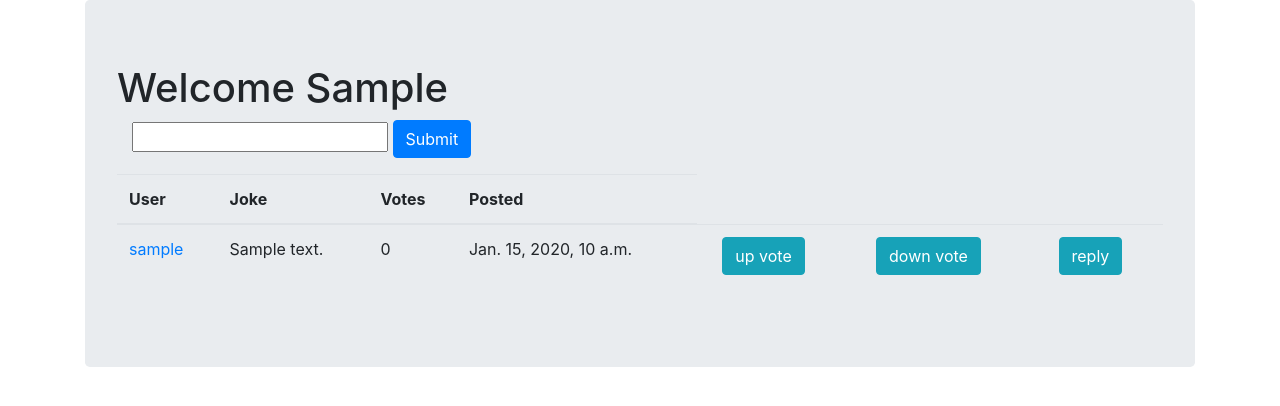
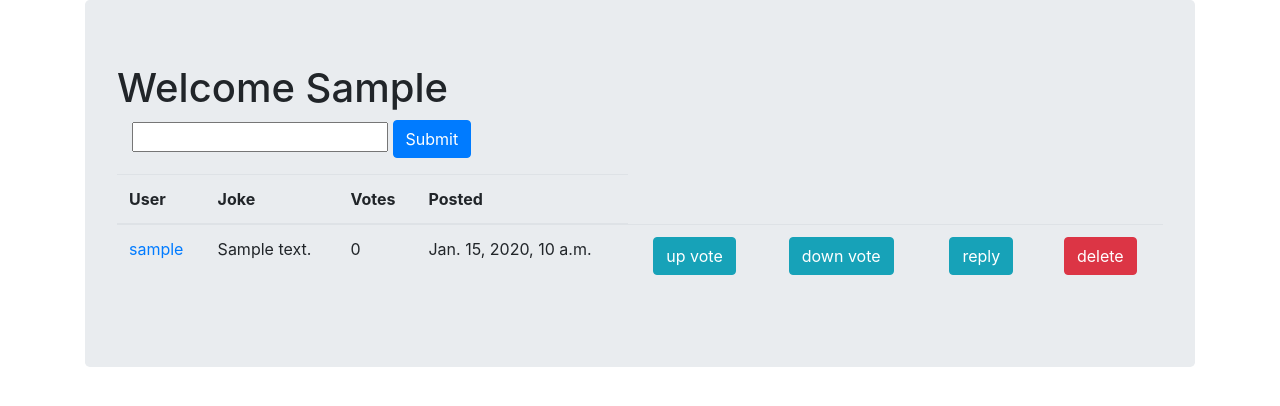
Before and after one commit to dina00/nokat-django, a Django app: page /nokat/least_recent_posts/ in a window 1280 px wide. Shown: the part 112-518 px from the top of the page. Run offline with Django 3.2, Linux system fonts and the light colour scheme; a user stored in the database is signed in; tables that the repository leaves empty hold one stand-in row (values such as "Sample post"); some libraries are stand-ins or nearby versions.

Commit message:
admin can delete jokes

```diff
--- a/nokat_app/models.py
+++ b/nokat_app/models.py
@@ -4,6 +4,8 @@ from django.conf import settings
 from django.contrib.auth.models import User
 from django.contrib import admin
 from django.core.exceptions import ValidationError
+from django.core.validators import RegexValidator
+from django.core.validators import MaxLengthValidator
 
 class UserInfo(models.Model):
     user = models.OneToOneField(User, on_delete=models.CASCADE)
@@ -13,14 +15,18 @@ class UserInfo(models.Model):
 
 class Post(models.Model):
     user = models.ForeignKey(settings.AUTH_USER_MODEL, on_delete=models.CASCADE,blank=True, null=True)
-    content =  models.CharField(max_length=200)
+    content =  models.CharField(max_length=200, validators=[MaxLengthValidator(200, message='max limit exceeded')])
     upvote = models.ManyToManyField(settings.AUTH_USER_MODEL, related_name="upvotes" ,)
     downvote = models.ManyToManyField(settings.AUTH_USER_MODEL, related_name="downvotes" ,)
     timestamp = models.DateTimeField(auto_now_add=True)
     updated_date = models.DateTimeField(blank=True, null=True)
 
     def __str__(self):
-            return self.content
+        return self.content
+
+    def clean_fields(self, exclude=None):
+        if len(self.content)>200:
+             raise ValidationError(('char limit exceeded.'))
 
 class Comment(models.Model):
     user = models.ForeignKey(settings.AUTH_USER_MODEL, on_delete=models.CASCADE)
--- a/nokat_app/templates/index.html
+++ b/nokat_app/templates/index.html
@@ -23,8 +23,8 @@
             <a class="dropdown-item" href="{% url 'nokat_app:least_recent_posts' %}">Oldest</a>
             <a class="dropdown-item" href="{% url 'nokat_app:most_popular_posts' %}">Most Popular</a>
             <a class="dropdown-item" href="{% url 'nokat_app:least_popular_posts' %}">Least Popular</a>
-              <a class="dropdown-item" href="{% url 'nokat_app:recent_activity_posts' %}">Recent Activity</a>
-              <a class="dropdown-item" href="{% url 'nokat_app:oldest_activity_posts' %}">Oldest Activity</a>
+            <a class="dropdown-item" href="{% url 'nokat_app:recent_activity_posts' %}">Recent Activity</a>
+            <a class="dropdown-item" href="{% url 'nokat_app:oldest_activity_posts' %}">Oldest Activity</a>
           </div>
         </li>
       </div>
@@ -71,6 +71,22 @@
       <td scope="row">&nbsp &nbsp<a href="{% url 'nokat_app:upvote' i.id %}" class="btn btn-info">up vote</a></td>
       <td scope="row">&nbsp &nbsp<a href="{% url 'nokat_app:downvote' i.id %}" class="btn btn-info">down vote</a></td>
       <td scope="row">&nbsp &nbsp<a href="{% url 'nokat_app:reply' i.id %}" class="btn btn-info">reply</a></td>
+      {% if user.is_superuser %}
+      <td scope="row">&nbsp &nbsp<a href="#" class="btn btn-danger" data-toggle="modal" data-target="#delete-modal{{i.id}}">delete</a></td>
+      <div class="modal fade in" id="delete-modal{{i.id}}" tabindex="-1" role="dialog" aria-labelledby="delete-modal" aria-hidden="true">
+        <div class="modal-dialog">
+          <div class="modal-content">
+            <div class="modal-body">
+              <p>You are about to delete a record. Do you want to continue?</p>
+              <button type="button" class="btn btn-secondary" data-dismiss="modal">No</button>
+              <a href="{% url 'nokat_app:joke_delete' i.id %}" class="btn btn-danger" type="button">Yes</a>
+            </div>
+          </div>
+          <!-- /.modal-content -->
+        </div>
+        <!-- /.modal-dialog -->
+      </div>
+      {% endif %}
     </tr>
     {% endfor %}
   </table>
--- a/nokat_app/urls.py
+++ b/nokat_app/urls.py
@@ -9,6 +9,7 @@ from django.conf.urls import url
 app_name= 'nokat_app'
 urlpatterns = [
             path('reply/<int:id>', views.reply, name='reply'),
+            path('joke_delete/<int:id>', views.joke_delete, name='joke_delete'),
             path('upvote/<int:id>', views.upvote, name='upvote'),
             path('downvote/<int:id>', views.downvote, name='downvote'),
             path('user_profile/<int:id>', views.user_profile, name='user_profile'),
--- a/nokat_app/views.py
+++ b/nokat_app/views.py
@@ -242,3 +242,10 @@ def oldest_activity_posts(request):
         post_form = FormPost()
 
     return render(request, 'index.html', {'posts': posts,'post_form': post_form})
+
+
+def joke_delete(request, id):
+    instance = get_object_or_404(Post, id=id)
+    instance.delete()
+    messages.add_message(request, messages.SUCCESS,'Joke was deleted successfully')
+    return redirect('index')
```
